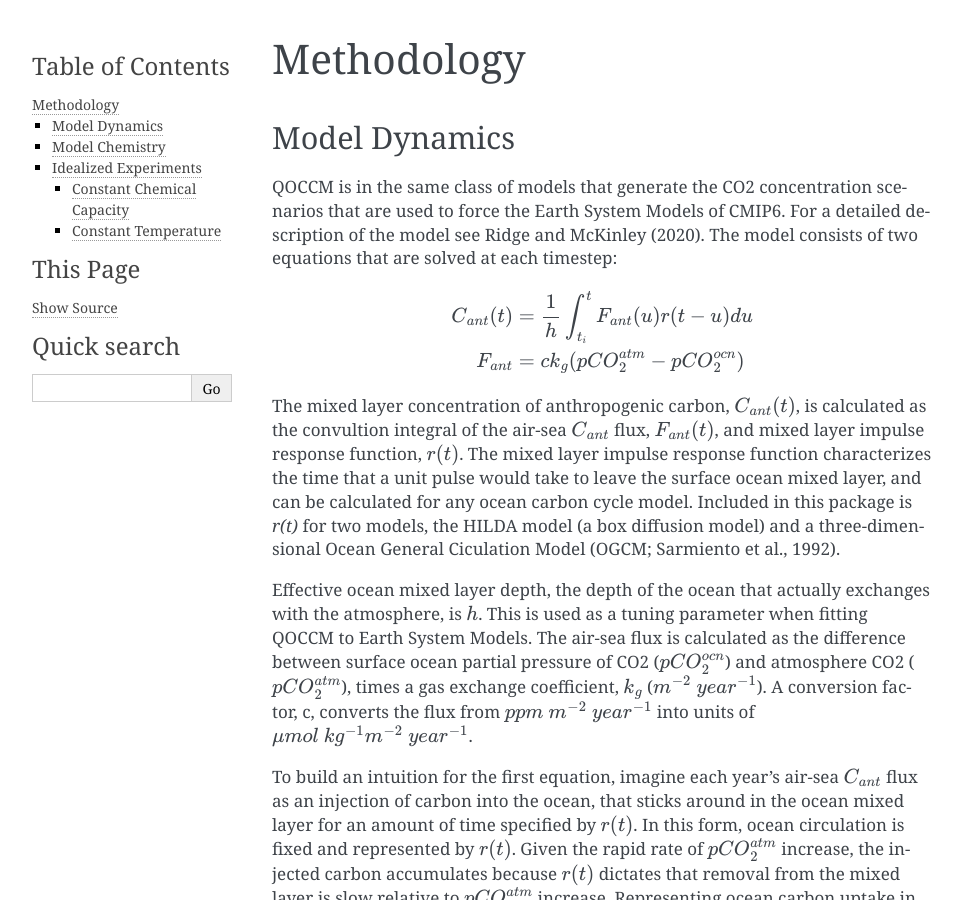
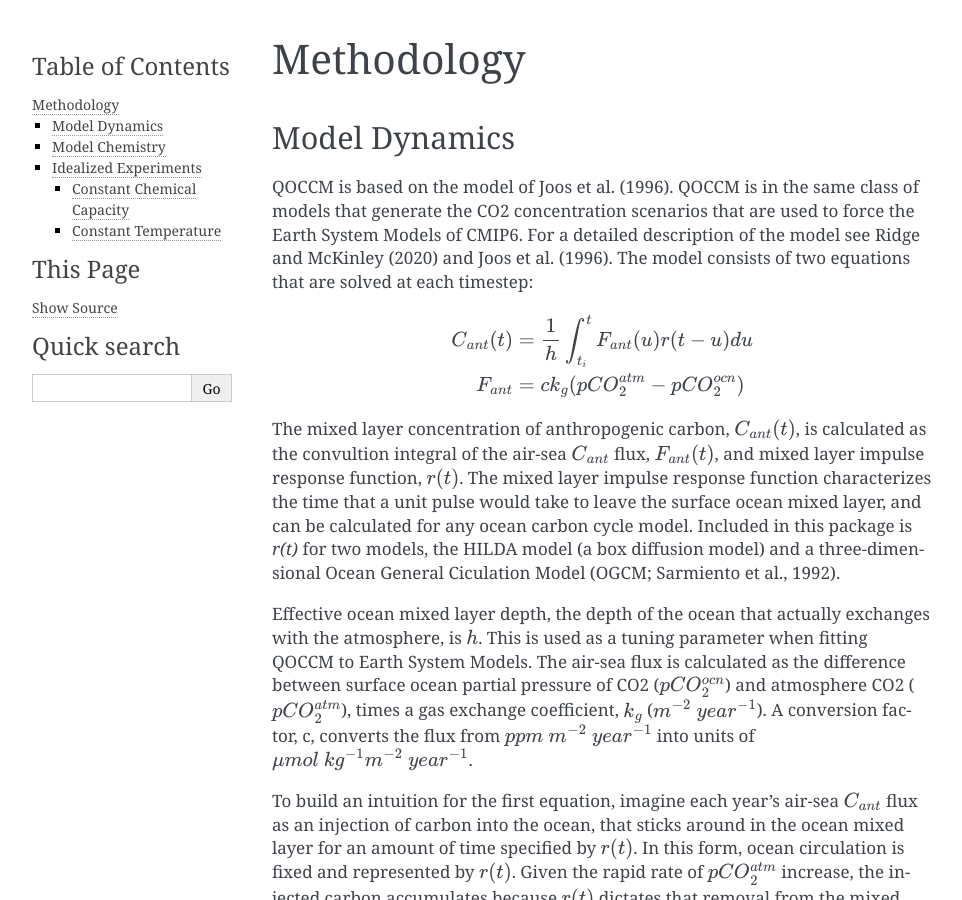
Before and after one commit to sridge/qoccm, a Sphinx documentation site: the page built from docs/source/methodology.rst, in a window 1280 px wide and 900 px high. Shown: the whole window, without its empty margins (148-1110 px from the left). Built offline with Sphinx 7.4.7, drawn with Linux system fonts in a browser that asks for light colours.

Commit message:
Update methodology.rst

```diff
--- a/docs/source/methodology.rst
+++ b/docs/source/methodology.rst
@@ -4,7 +4,7 @@ Methodology
 Model Dynamics
 --------------
 
-QOCCM is in the same class of models that generate the CO2 concentration scenarios that are used to force the Earth System Models of CMIP6. For a detailed description of the model see Ridge and McKinley (2020). The model consists of two equations that are solved at each timestep:
+QOCCM is based on the model of Joos et al. (1996). QOCCM is in the same class of models that generate the CO2 concentration scenarios that are used to force the Earth System Models of CMIP6. For a detailed description of the model see Ridge and McKinley (2020) and Joos et al. (1996). The model consists of two equations that are solved at each timestep:
 
 .. math::
 
```
